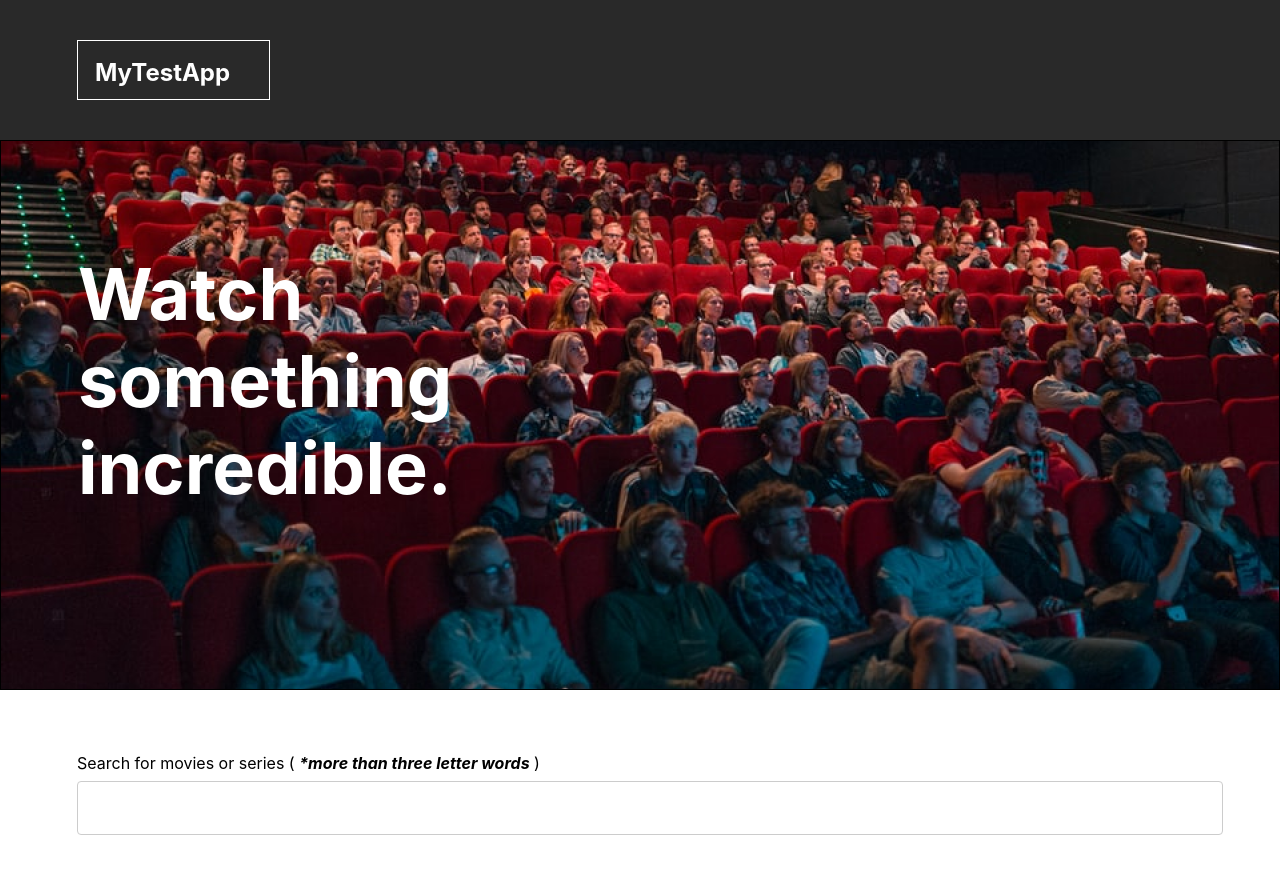
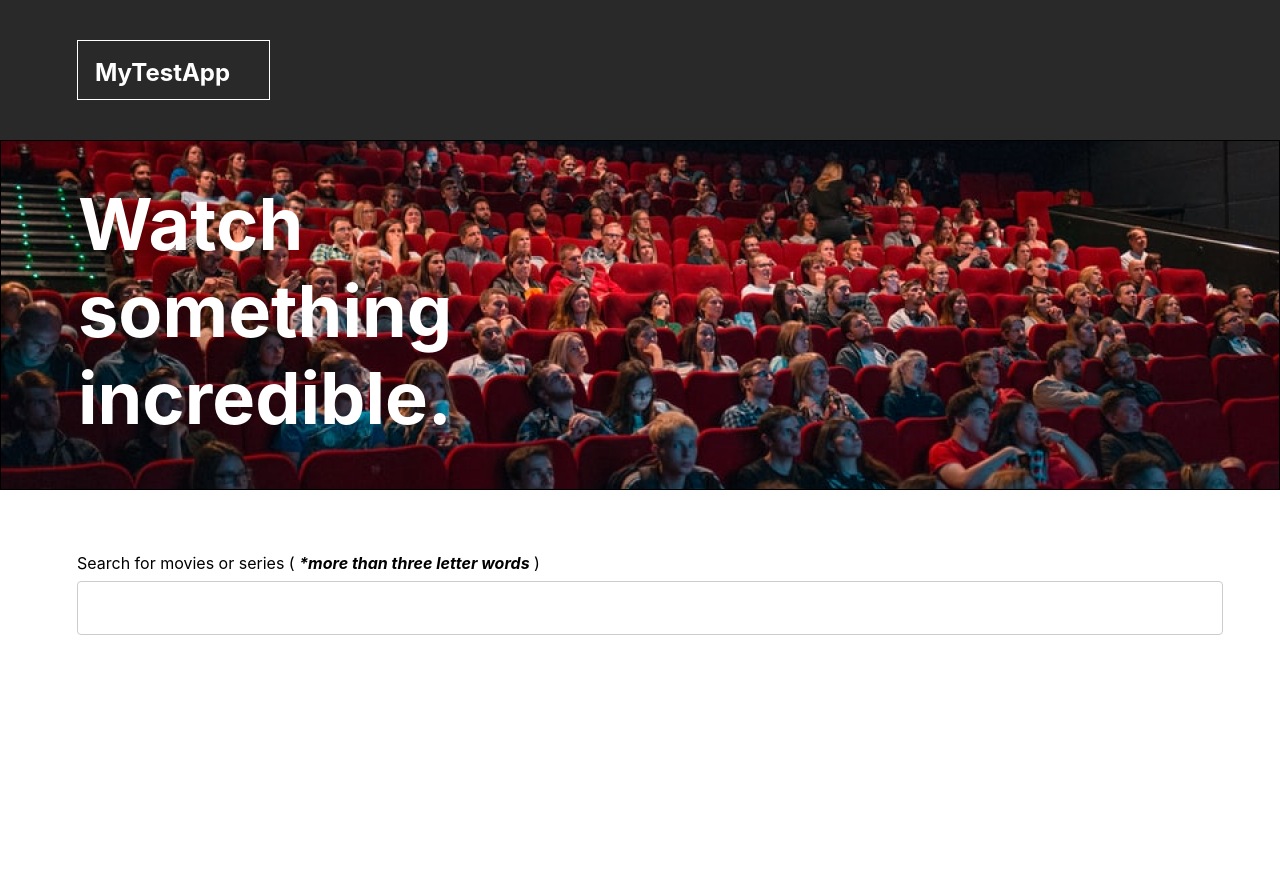
Before and after one commit to akindunjoyetolulope/moviesearch, a React (Create React App) app: page / in a window 1280 px wide. Shown: the top 874 px of the page. After the commit the page ends 800 px from the top, so only its background shows below. Built offline with nearby package versions, Linux system fonts and the light colour scheme.

Commit message:
loading ero and css bug

```diff
--- a/src/components/Body.tsx
+++ b/src/components/Body.tsx
@@ -65,7 +65,7 @@ const Body = () => {
           </CardContainer>
         </MovieSection>
       )}
-      {result?.length > 0 && (
+      {result?.length > 0 && !isLoading && (
         <div>
           {moviesOnes.length > 0 && (
             <MovieSection>
--- a/src/components/header.tsx
+++ b/src/components/header.tsx
@@ -44,9 +44,9 @@ const NavBar = styled.div`
 `;
 
 const HeaderEl = styled.div`
-  height: 550px;
-  padding: 109px 0px 159px 77px;
-  background: url(${bg}) no-repeat;
+  height: 350px;
+  padding: 39px 0px 159px 77px;
+  background: url(${bg});
   border: 1px solid black;
 
   div {
```
